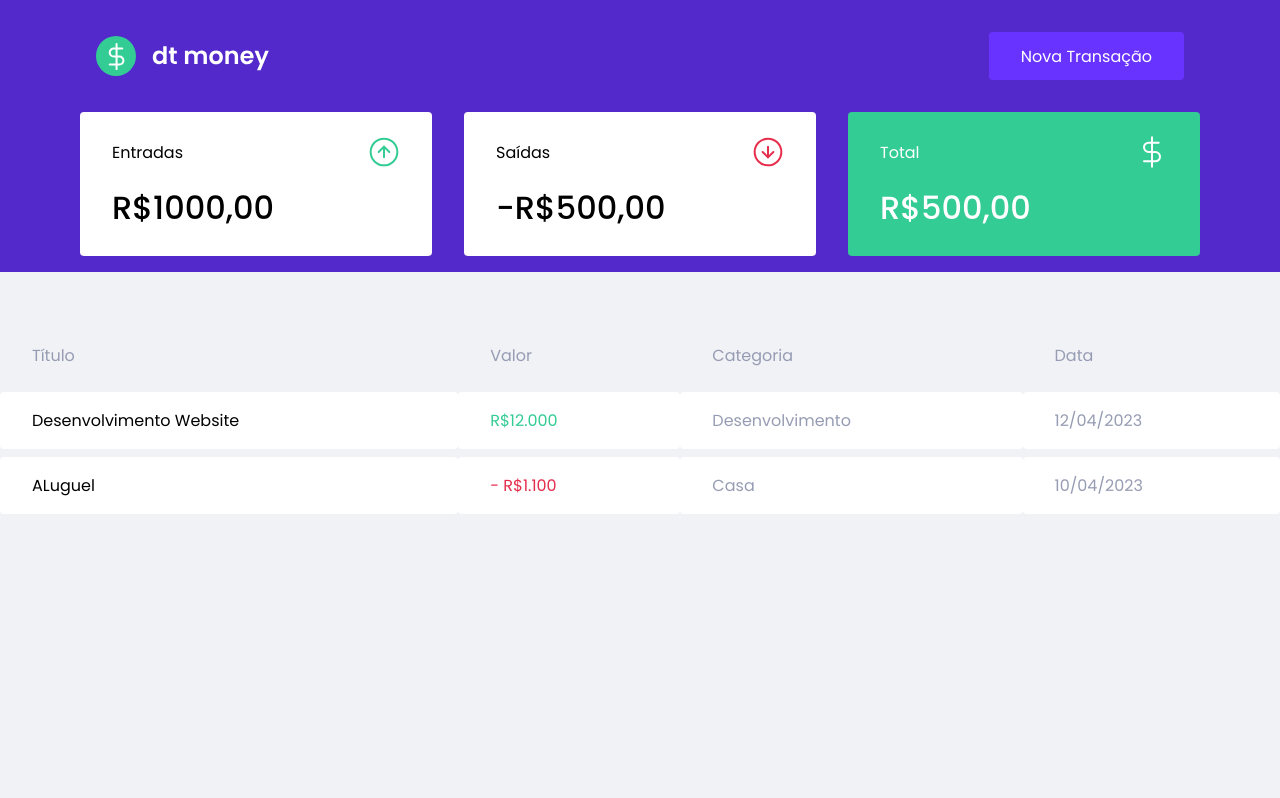
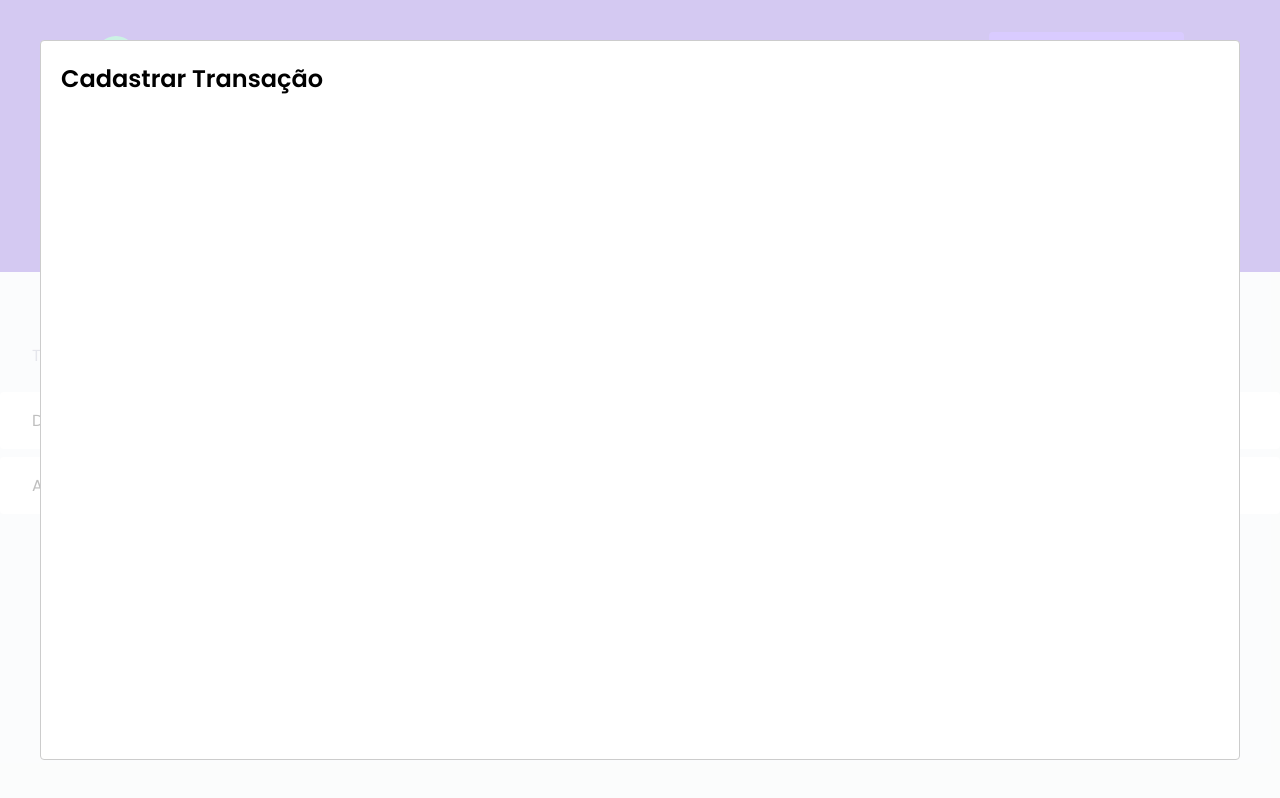
Before and after one commit to ThaysaRafaele/dtmoney, a React (Create React App) app: page / in a window 1280 px wide. Both pictures are taken after a click on the button "Nova Transação". Built offline with nearby package versions, Linux system fonts and the light colour scheme; no server answers; what miragejs would draw is missing.

Commit message:
Configurando Modal

```diff
--- a/package.json
+++ b/package.json
@@ -3,10 +3,12 @@
   "version": "0.1.0",
   "private": true,
   "dependencies": {
+    "@types/react-modal": "^3.13.1",
     "axios": "^1.3.5",
     "miragejs": "^0.1.47",
     "react": "^18.2.0",
     "react-dom": "^18.2.0",
+    "react-modal": "^3.16.1",
     "react-scripts": "5.0.1",
     "styled-components": "^5.3.9",
     "web-vitals": "^2.1.0"
--- a/src/App.tsx
+++ b/src/App.tsx
@@ -1,14 +1,37 @@
+import { useState } from "react";
 import { Dashboard } from "./components/Dashboard";
 import { Header } from "./components/Header";
 import { TransactionsTable } from "./components/TransactionsTable";
 import { GlobalStyle } from "./styles/global";
+import Modal from 'react-modal'
+
+Modal.setAppElement('#root');
 
 export function App() {
+  const [isNewTransactionModalOpen, setIsNewTransactionModalOpen] = useState(false);
+
+  function handleOpenNewTransactionModal(){
+      setIsNewTransactionModalOpen(true);
+  }
+
+  function handleCloseNewTransactionModal(){
+      setIsNewTransactionModalOpen(false);
+  }
   return (
     <>
-      <Header />
+      <Header onOpenNewTransactionModal={handleOpenNewTransactionModal} />
+
       <Dashboard />
+
       <TransactionsTable />
+
+      <Modal
+          isOpen={isNewTransactionModalOpen}
+          onRequestClose={handleCloseNewTransactionModal}
+      >
+          <h2>Cadastrar Transação</h2>
+      </Modal>
+
       <GlobalStyle />
     </>
   );
--- a/src/components/Header/index.tsx
+++ b/src/components/Header/index.tsx
@@ -1,12 +1,18 @@
+import { useState } from 'react'
+import Modal from 'react-modal'
 import logoImg from '../../assets/logo.svg'
 import { Container, Content } from './styles'
 
-export function Header(){
+interface HeaderProps{
+    onOpenNewTransactionModal: () => void
+}
+
+export function Header({onOpenNewTransactionModal}: HeaderProps){
     return (
         <Container>
             <Content>
                 <img src={logoImg} alt="dt money" />
-                <button type="button">
+                <button type="button" onClick={onOpenNewTransactionModal}>
                     Nova Transação
                 </button>
             </Content>
```
Also changed, not shown: 1 other file (tests, documents, lock files or other folders).
